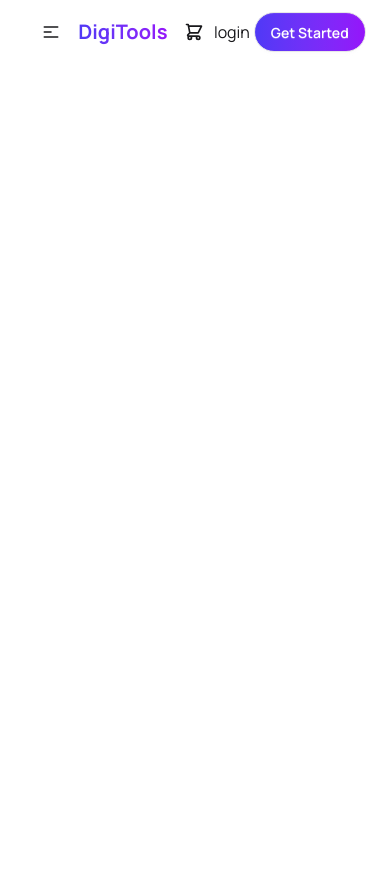
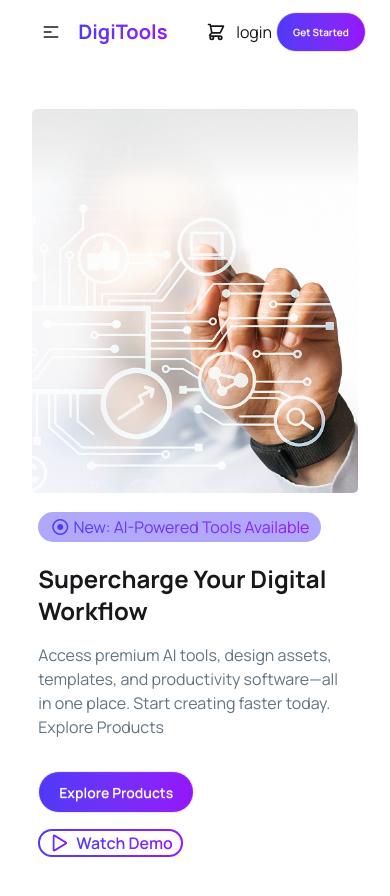
Before and after one commit to mdsiddik51/Digi-Tools, a React (Vite) app: page / in a window 390 px wide. Shown: the top 896 px of the page. Before the commit the page ends 844 px from the top, so only its background shows below. Built offline with nearby package versions, Linux system fonts and the light colour scheme.

Commit message:
complete hero section with responsive buttons and gradient styles

```diff
--- a/index.html
+++ b/index.html
@@ -11,17 +11,23 @@
   <link rel="preconnect" href="https://fonts.gstatic.com" crossorigin>
   <link href="https://fonts.googleapis.com/css2?family=Manrope:wght@200..800&display=swap" rel="stylesheet">
 
+  <!-- font awesome cdn  -->
+
+  <link rel="stylesheet" href="https://cdnjs.cloudflare.com/ajax/libs/font-awesome/7.0.1/css/all.min.css"
+    integrity="sha512-2SwdPD6INVrV/lHTZbO2nodKhrnDdJK9/kg2XD1r9uGqPo1cUbujc+IYdlYdEErWNu69gVcYgdxlmVmzTWnetw=="
+    crossorigin="anonymous" referrerpolicy="no-referrer" />
+
 
   <title>DigiTools</title>
 </head>
 
 <style>
-  *{
-     font-family: "Manrope", sans-serif;
+  * {
+    font-family: "Manrope", sans-serif;
   }
 </style>
 
-<body class="w-11/12 mx-auto">
+<body>
   <div id="root"></div>
   <script type="module" src="/src/main.jsx"></script>
 </body>
--- a/src/App.jsx
+++ b/src/App.jsx
@@ -1,11 +1,13 @@
 
 import Navbar from "./navbar";
+import Hero from "./hero";
 function App() {
 
 
   return (
     <>
       <Navbar/>
+      <Hero/>
     </>
   )
 }
--- /dev/null
+++ b/src/hero.jsx
@@ -0,0 +1,49 @@
+const Hero = () => {
+  return (
+    <div className="hero bg-white min-h-screen w-11/12 mx-auto">
+      <div className="hero-content flex-col justify-between lg:flex-row-reverse">
+        <img src=".\src\assets\banner.png" alt="" />
+        <div className="p-1.5">
+          <div>
+            <div className="mb-6">
+              <span className="py-1 px-3 rounded-full bg-[#4F39F670]">
+                <span className="  bg-gradient-to-r from-[#4F39F6] to-[#9514FA] bg-clip-text text-transparent">
+                  <i className="fa-regular fa-circle-dot"></i> New: AI-Powered
+                  Tools Available
+                </span>
+              </span>
+            </div>
+            <h1 className="mb-4 text-2xl md:text-6xl font-bold">
+              Supercharge Your Digital Workflow
+            </h1>
+          </div>
+
+          <p className="text-[#627382]">
+            Access premium AI tools, design assets, templates, and productivity
+            software—all <br /> in one place. Start creating faster today.
+            Explore Products
+          </p>
+
+          <div className="flex flex-wrap gap-4 pt-8">
+            <button className="btn p-5 bg-gradient-to-r from-[#4F39F6] to-[#9514FA] rounded-full text-white">
+              Explore Products
+            </button>
+
+            <button className="bg-gradient-to-r from-[#4F39F6] to-[#9514FA] p-0.5 rounded-full">
+              <div className="flex items-center gap-2 bg-white rounded-full h-full px-2">
+                <img
+                  src="./src/assets/play.png"
+                />
+                <span className="bg-gradient-to-r from-[#4F39F6] to-[#9514FA] bg-clip-text text-transparent font-semibold">
+                  Watch Demo
+                </span>
+              </div>
+            </button>
+          </div>
+        </div>
+      </div>
+    </div>
+  );
+};
+
+export default Hero;
--- a/src/navbar.jsx
+++ b/src/navbar.jsx
@@ -1,12 +1,12 @@
 const Navbar = () => {
   return (
-    <div class="navbar bg-base-100">
-      <div class="navbar-start">
-        <div class="dropdown">
-          <div tabindex="0" role="button" class="btn btn-ghost lg:hidden">
+    <div className="navbar bg-base-100 w-11/12 mx-auto">
+      <div className="navbar-start">
+        <div className="dropdown">
+          <div tabindex="0" role="button" className="btn btn-ghost lg:hidden">
             <svg
               xmlns="http://www.w3.org/2000/svg"
-              class="h-5 w-5"
+              className="h-5 w-5"
               fill="none"
               viewBox="0 0 24 24"
               stroke="currentColor"
@@ -22,7 +22,7 @@ const Navbar = () => {
           </div>
           <ul
             tabindex="-1"
-            class="menu  menu-sm dropdown-content bg-base-100 rounded-box z-1 mt-3 w-52 p-1 shadow"
+            className="menu  menu-sm dropdown-content bg-base-100 rounded-box z-1 mt-3 w-52 p-1 shadow"
           >
             <li>
               <a>Products</a>
@@ -41,12 +41,12 @@ const Navbar = () => {
             </li>
           </ul>
         </div>
-        <a class="font-bold bg-gradient-to-r from-[#4F39F6] to-[#9514FA] bg-clip-text text-transparent text-[20px] md:text-4xl leading-normal">
+        <a className="font-bold bg-gradient-to-r from-[#4F39F6] to-[#9514FA] bg-clip-text text-transparent text-[20px] md:text-4xl leading-normal">
           DigiTools
         </a>
       </div>
-      <div class="navbar-center hidden lg:flex">
-        <ul class="menu menu-horizontal px-1">
+      <div className="navbar-center hidden lg:flex">
+        <ul className="menu menu-horizontal px-1">
           <li>
             <a>Products</a>
           </li>
@@ -64,13 +64,13 @@ const Navbar = () => {
           </li>
         </ul>
       </div>
-      <div class="navbar-end space-x-1  md:space-x-4">
-        <div class="flex md:gap-x-2  items-center justify-center">
-          <div tabindex="0" role="button" class="btn btn-ghost btn-circle">
-            <div class="indicator">
+      <div className="navbar-end space-x-1  md:space-x-4">
+        <div className="flex md:gap-x-2  items-center justify-center">
+          <div tabindex="0" role="button" className="btn btn-ghost btn-circle">
+            <div className="indicator">
               <svg
                 xmlns="http://www.w3.org/2000/svg"
-                class="h-5 w-5"
+                className="h-5 w-5"
                 fill="none"
                 viewBox="0 0 24 24"
                 stroke="currentColor"
@@ -83,12 +83,12 @@ const Navbar = () => {
                   d="M3 3h2l.4 2M7 13h10l4-8H5.4M7 13L5.4 5M7 13l-2.293 2.293c-.63.63-.184 1.707.707 1.707H17m0 0a2 2 0 100 4 2 2 0 000-4zm-8 2a2 2 0 11-4 0 2 2 0 014 0z"
                 />{" "}
               </svg>
-              <small class="badge badge-sm bg-red-600  indicator-item rounded-full hidden"></small>
+              <small className="badge badge-sm bg-red-600  indicator-item rounded-full hidden"></small>
             </div>
           </div>
-          <h1 class="flex items-center justify-center">login</h1>
+          <h1 className="flex items-center justify-center">login</h1>
         </div>
-        <a class="btn bg-gradient-to-r from-[#4F39F6] to-[#9514FA] rounded-full text-white">
+        <a className="btn text-[10px] lg:text-[16px] bg-gradient-to-r from-[#4F39F6] to-[#9514FA] rounded-full text-white">
           Get Started
         </a>
       </div>
```
